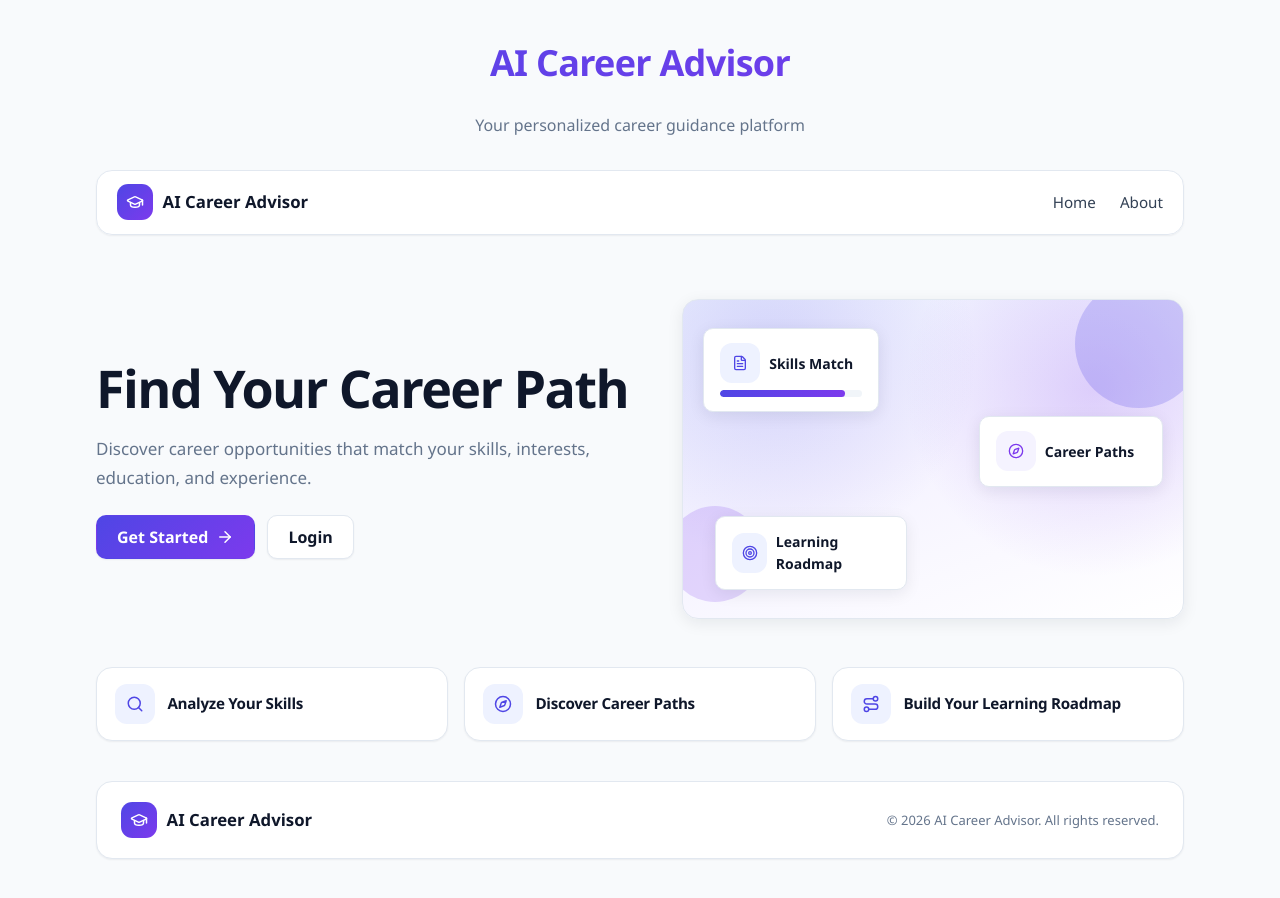
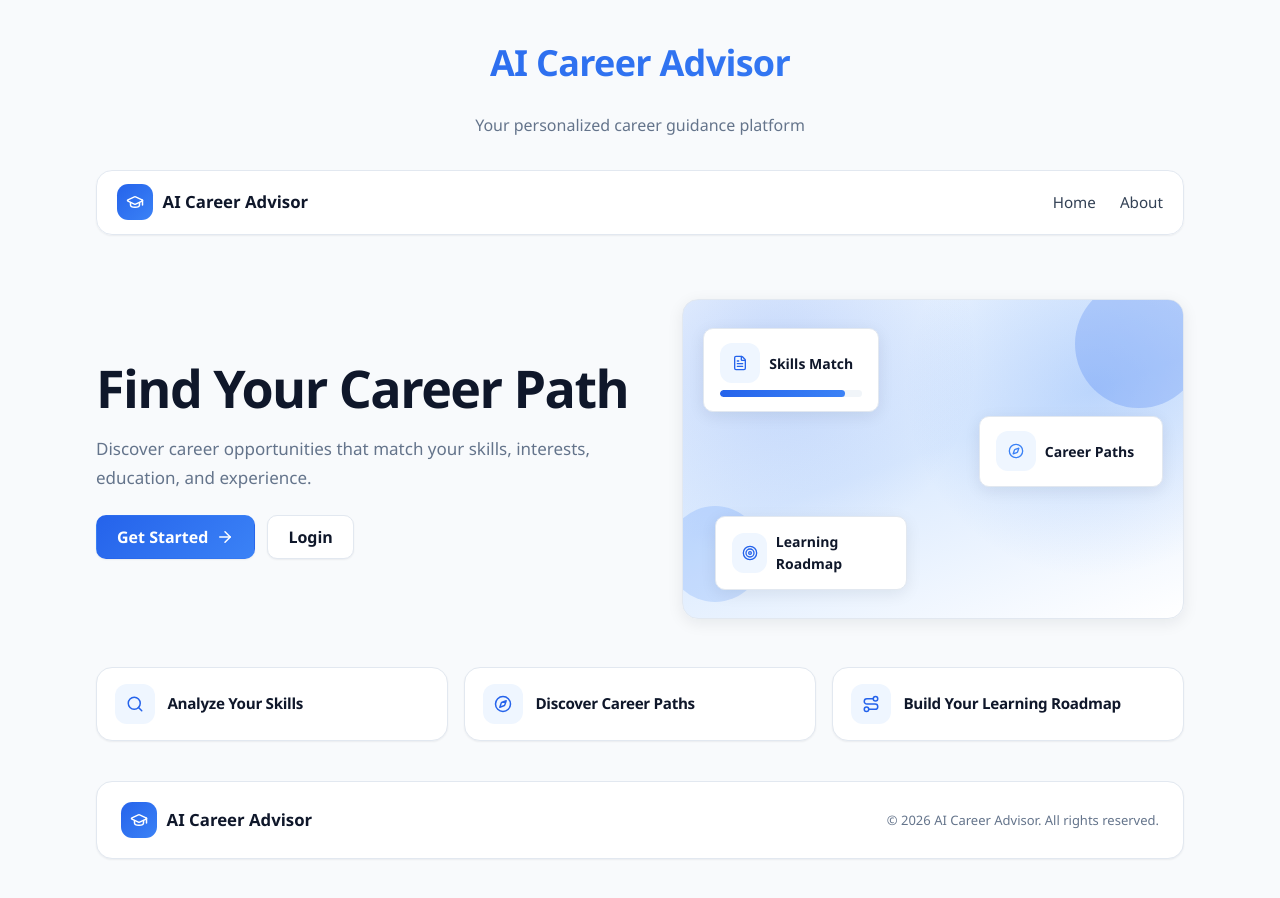
Before and after one commit to kannaki14/AI-Career-Advisor, a React app in the folder frontend/: page / in a window 1280 px wide. Built offline with nearby package versions, Linux system fonts and the light colour scheme; the HTML template or start-up script is replaced by a standard one.

Commit message:
Apply blue theme to frontend

```diff
--- a/frontend/src/index.css
+++ b/frontend/src/index.css
@@ -3,6 +3,7 @@
 /* ========================================
    Design tokens — AI Career Advisor
    ======================================== */
+
 :root {
   /* Surfaces */
   --color-bg: #f8fafc;
@@ -15,14 +16,16 @@
   --color-text-muted: #64748b;
   --color-text-inverse: #ffffff;
 
-  /* Accents — blue + purple */
-  --color-primary: #4f46e5;
-  --color-primary-hover: #4338ca;
-  --color-primary-soft: #eef2ff;
-  --color-accent: #7c3aed;
-  --color-accent-soft: #f5f3ff;
+  /* Accents — Professional Blue */
+  --color-primary: #2563eb;
+  --color-primary-hover: #1d4ed8;
+  --color-primary-soft: #eff6ff;
+
+  --color-accent: #3b82f6;
+  --color-accent-soft: #eff6ff;
+
   --color-border: #e2e8f0;
-  --color-border-focus: #818cf8;
+  --color-border-focus: #60a5fa;
 
   /* Feedback */
   --color-danger: #dc2626;
@@ -61,6 +64,7 @@
 
   /* Typography */
   --font-sans: 'Segoe UI', Roboto, 'Helvetica Neue', Arial, sans-serif;
+
   --font-size-xs: 0.8125rem;
   --font-size-sm: 0.875rem;
   --font-size-base: 1rem;
@@ -69,6 +73,7 @@
   --font-size-2xl: 1.5rem;
   --font-size-3xl: 1.875rem;
   --font-size-4xl: 2.25rem;
+
   --line-height-tight: 1.25;
   --line-height-normal: 1.55;
   --line-height-relaxed: 1.7;
@@ -76,17 +81,21 @@
   font-family: var(--font-sans);
   font-size: var(--font-size-base);
   line-height: var(--line-height-normal);
+
   color: var(--color-text);
   background-color: var(--color-bg);
+
   font-synthesis: none;
   text-rendering: optimizeLegibility;
   -webkit-font-smoothing: antialiased;
   -moz-osx-font-smoothing: grayscale;
 }
 
+
 /* ========================================
-   Reset & base
+   Reset & Base
    ======================================== */
+
 *,
 *::before,
 *::after {
@@ -101,6 +110,7 @@ body {
   margin: 0;
   min-width: 320px;
   min-height: 100vh;
+
   background-color: var(--color-bg);
   color: var(--color-text);
 }
@@ -108,9 +118,13 @@ body {
 #root {
   width: 100%;
   max-width: var(--container-xl);
+
   margin: 0 auto;
+
   min-height: 100svh;
+
   padding: var(--space-6) var(--space-4);
+
   display: flex;
   flex-direction: column;
 }
@@ -121,9 +135,11 @@ svg {
   max-width: 100%;
 }
 
+
 /* ========================================
    Typography
    ======================================== */
+
 h1,
 h2,
 h3,
@@ -131,10 +147,15 @@ h4,
 h5,
 h6 {
   font-family: var(--font-sans);
+
   font-weight: 650;
+
   line-height: var(--line-height-tight);
+
   color: var(--color-text-heading);
+
   margin: 0 0 var(--space-4);
+
   letter-spacing: -0.02em;
 }
 
@@ -152,7 +173,9 @@ h3 {
 
 p {
   margin: 0 0 var(--space-4);
+
   color: var(--color-text);
+
   max-width: 42rem;
 }
 
@@ -162,33 +185,48 @@ p:last-child {
 
 a {
   color: var(--color-primary);
+
   text-decoration: none;
+
   font-weight: 500;
+
   transition: color var(--transition);
 }
 
 a:hover {
-  color: var(--color-accent);
+  color: var(--color-primary-hover);
+
   text-decoration: underline;
 }
 
 a:focus-visible {
   outline: 2px solid var(--color-border-focus);
+
   outline-offset: 3px;
+
   border-radius: 2px;
 }
 
+
 /* ========================================
-   Layout — page sections
+   Layout — Page Sections
    ======================================== */
+
 section {
   width: 100%;
+
   max-width: var(--container-md);
+
   margin: 0 auto var(--space-8);
+
   padding: var(--space-8) var(--space-6);
+
   background-color: var(--color-surface);
+
   border: 1px solid var(--color-border);
+
   border-radius: var(--radius-lg);
+
   box-shadow: var(--shadow-sm);
 }
 
@@ -197,53 +235,85 @@ section > h2:first-child {
   margin-top: 0;
 }
 
-/* App shell branding above pages */
+
+/* ========================================
+   App Shell Branding
+   ======================================== */
+
 #root > div {
   width: 100%;
+
   display: flex;
+
   flex-direction: column;
+
   gap: var(--space-6);
+
   flex: 1;
 }
 
 #root > div > h1:first-child {
   margin-bottom: var(--space-1);
-  background: linear-gradient(135deg, var(--color-primary), var(--color-accent));
+
+  background: linear-gradient(
+    135deg,
+    var(--color-primary),
+    var(--color-accent)
+  );
+
   -webkit-background-clip: text;
+
   background-clip: text;
+
   color: transparent;
+
   text-align: center;
 }
 
 #root > div > p:first-of-type {
   margin: 0 auto var(--space-2);
+
   text-align: center;
+
   color: var(--color-text-muted);
+
   max-width: 36rem;
 }
 
+
 /* ========================================
-   Forms — base element styles
+   Forms — Base Element Styles
    ======================================== */
+
 form {
   display: flex;
+
   flex-direction: column;
+
   gap: var(--space-5);
+
   width: 100%;
+
   max-width: var(--container-sm);
+
   margin: var(--space-6) auto 0;
+
   text-align: left;
 }
 
 form > div {
   display: flex;
+
   flex-direction: column;
+
   gap: var(--space-2);
 }
 
 label {
   font-size: var(--font-size-sm);
+
   font-weight: 600;
+
   color: var(--color-text-heading);
 }
 
@@ -251,32 +321,47 @@ input,
 textarea,
 select {
   width: 100%;
+
   min-height: 2.75rem;
+
   padding: 0.7rem 0.9rem;
+
   font-family: inherit;
+
   font-size: var(--font-size-base);
+
   line-height: var(--line-height-normal);
+
   color: var(--color-text-heading);
+
   background-color: var(--color-surface);
+
   border: 1px solid var(--color-border);
+
   border-radius: var(--radius-md);
+
   box-shadow: var(--shadow-sm);
+
   transition:
     border-color var(--transition),
     box-shadow var(--transition),
     background-color var(--transition);
+
   appearance: none;
+
   -webkit-appearance: none;
 }
 
 textarea {
   min-height: 7rem;
+
   resize: vertical;
 }
 
 input::placeholder,
 textarea::placeholder {
   color: var(--color-text-muted);
+
   opacity: 1;
 }
 
@@ -290,8 +375,11 @@ input:focus,
 textarea:focus,
 select:focus {
   outline: none;
+
   border-color: var(--color-border-focus);
+
   box-shadow: 0 0 0 3px var(--color-primary-soft);
+
   background-color: var(--color-surface);
 }
 
@@ -300,29 +388,52 @@ textarea:disabled,
 select:disabled,
 button:disabled {
   opacity: 0.6;
+
   cursor: not-allowed;
 }
 
+
 /* ========================================
-   Buttons — base element styles
+   Buttons — Base Element Styles
    ======================================== */
+
 button {
   display: inline-flex;
+
   align-items: center;
+
   justify-content: center;
+
   gap: var(--space-2);
+
   min-height: 2.75rem;
+
   padding: 0.7rem 1.25rem;
+
   font-family: inherit;
+
   font-size: var(--font-size-base);
+
   font-weight: 600;
+
   line-height: 1.2;
+
   color: var(--color-text-inverse);
-  background: linear-gradient(135deg, var(--color-primary), var(--color-accent));
+
+  background: linear-gradient(
+    135deg,
+    var(--color-primary),
+    var(--color-accent)
+  );
+
   border: none;
+
   border-radius: var(--radius-md);
+
   box-shadow: var(--shadow-sm);
+
   cursor: pointer;
+
   transition:
     background var(--transition),
     box-shadow var(--transition),
@@ -330,7 +441,12 @@ button {
 }
 
 button:hover:not(:disabled) {
-  background: linear-gradient(135deg, var(--color-primary-hover), #6d28d9);
+  background: linear-gradient(
+    135deg,
+    var(--color-primary-hover),
+    #2563eb
+  );
+
   box-shadow: var(--shadow-md);
 }
 
@@ -340,15 +456,19 @@ button:active:not(:disabled) {
 
 button:focus-visible {
   outline: 2px solid var(--color-border-focus);
+
   outline-offset: 3px;
 }
 
+
 /* ========================================
-   Lists & misc
+   Lists & Misc
    ======================================== */
+
 ul,
 ol {
   margin: 0 0 var(--space-4);
+
   padding-left: 1.25rem;
 }
 
@@ -356,9 +476,11 @@ li {
   margin-bottom: var(--space-2);
 }
 
+
 /* ========================================
    Responsive
    ======================================== */
+
 @media (max-width: 768px) {
   #root {
     padding: var(--space-4) var(--space-3);
@@ -366,12 +488,15 @@ li {
 
   section {
     padding: var(--space-6) var(--space-4);
+
     margin-bottom: var(--space-6);
+
     border-radius: var(--radius-md);
   }
 
   form {
     margin-top: var(--space-5);
+
     gap: var(--space-4);
   }
 
@@ -380,6 +505,7 @@ li {
   select,
   button {
     min-height: 3rem;
+
     font-size: 1rem;
   }
 }
@@ -391,6 +517,7 @@ li {
 
   section {
     padding: var(--space-5) var(--space-3);
+
     border-radius: var(--radius-sm);
   }
 
@@ -409,9 +536,11 @@ li {
   }
 }
 
+
 /* ========================================
-   Reduced motion
+   Reduced Motion
    ======================================== */
+
 @media (prefers-reduced-motion: reduce) {
   *,
   *::before,
--- a/frontend/src/pages/Home.jsx
+++ b/frontend/src/pages/Home.jsx
@@ -32,6 +32,7 @@ const styles = {
     flexDirection: 'column',
     gap: '2.5rem',
   },
+
   resetSection: {
     width: '100%',
     maxWidth: '100%',
@@ -42,6 +43,7 @@ const styles = {
     borderRadius: 0,
     boxShadow: 'none',
   },
+
   navbar: {
     display: 'flex',
     alignItems: 'center',
@@ -57,6 +59,7 @@ const styles = {
     zIndex: 50,
     backdropFilter: 'blur(10px)',
   },
+
   brand: {
     display: 'inline-flex',
     alignItems: 'center',
@@ -66,6 +69,7 @@ const styles = {
     color: 'var(--color-text-heading)',
     textDecoration: 'none',
   },
+
   brandIcon: {
     display: 'inline-flex',
     alignItems: 'center',
@@ -73,25 +77,30 @@ const styles = {
     width: '2.25rem',
     height: '2.25rem',
     borderRadius: '0.7rem',
-    background: 'linear-gradient(135deg, var(--color-primary), var(--color-accent))',
+    background:
+      'linear-gradient(135deg, var(--color-primary), var(--color-accent))',
     color: '#fff',
   },
+
   navDesktop: {
     display: 'flex',
     alignItems: 'center',
     gap: '1.5rem',
   },
+
   navLink: {
     color: 'var(--color-text)',
     fontWeight: 500,
     fontSize: '0.95rem',
     textDecoration: 'none',
   },
+
   navActions: {
     display: 'flex',
     alignItems: 'center',
     gap: '0.65rem',
   },
+
   menuButton: {
     display: 'inline-flex',
     alignItems: 'center',
@@ -114,6 +123,7 @@ const styles = {
     cursor: 'pointer',
     lineHeight: 1,
   },
+
   mobilePanel: {
     display: 'flex',
     flexDirection: 'column',
@@ -128,6 +138,7 @@ const styles = {
     borderRadius: 'var(--radius-lg)',
     boxShadow: 'var(--shadow-md)',
   },
+
   mobileNavLink: {
     color: 'var(--color-text)',
     fontWeight: 500,
@@ -138,6 +149,7 @@ const styles = {
     width: '100%',
     boxSizing: 'border-box',
   },
+
   hero: {
     display: 'grid',
     gridTemplateColumns: '1.05fr 0.95fr',
@@ -145,11 +157,13 @@ const styles = {
     alignItems: 'center',
     padding: '1.5rem 0 0.5rem',
   },
+
   heroCopy: {
     display: 'flex',
     flexDirection: 'column',
     gap: '1.15rem',
   },
+
   heroTitle: {
     margin: 0,
     fontSize: 'clamp(2rem, 4.5vw, 3.25rem)',
@@ -157,6 +171,7 @@ const styles = {
     letterSpacing: '-0.03em',
     color: 'var(--color-text-heading)',
   },
+
   heroText: {
     margin: 0,
     maxWidth: '32rem',
@@ -164,23 +179,27 @@ const styles = {
     fontSize: '1.0625rem',
     lineHeight: 1.7,
   },
+
   heroActions: {
     display: 'flex',
     flexWrap: 'wrap',
     gap: '0.75rem',
     marginTop: '0.25rem',
   },
+
+  /* BLUE HERO VISUAL */
   heroVisual: {
     position: 'relative',
     minHeight: '20rem',
     borderRadius: 'var(--radius-lg)',
     background:
-      'radial-gradient(circle at 18% 18%, rgba(79, 70, 229, 0.18), transparent 42%), radial-gradient(circle at 82% 28%, rgba(124, 58, 237, 0.2), transparent 40%), linear-gradient(160deg, #eef2ff 0%, #f5f3ff 48%, #ffffff 100%)',
+      'radial-gradient(circle at 18% 18%, rgba(37, 99, 235, 0.18), transparent 42%), radial-gradient(circle at 82% 28%, rgba(59, 130, 246, 0.2), transparent 40%), linear-gradient(160deg, #eff6ff 0%, #dbeafe 48%, #ffffff 100%)',
     border: '1px solid var(--color-border)',
     boxShadow: 'var(--shadow-md)',
     overflow: 'hidden',
     padding: '1.5rem',
   },
+
   floatCard: {
     position: 'absolute',
     background: 'var(--color-surface)',
@@ -189,10 +208,12 @@ const styles = {
     boxShadow: 'var(--shadow-md)',
     padding: '0.9rem 1rem',
   },
+
   orb: {
     position: 'absolute',
     borderRadius: '50%',
   },
+
   iconWrap: {
     display: 'inline-flex',
     alignItems: 'center',
@@ -203,11 +224,13 @@ const styles = {
     background: 'var(--color-primary-soft)',
     color: 'var(--color-primary)',
   },
+
   valueGrid: {
     display: 'grid',
     gridTemplateColumns: 'repeat(3, minmax(0, 1fr))',
     gap: '1rem',
   },
+
   valueItem: {
     display: 'flex',
     alignItems: 'center',
@@ -218,6 +241,7 @@ const styles = {
     borderRadius: 'var(--radius-lg)',
     boxShadow: 'var(--shadow-sm)',
   },
+
   valueTitle: {
     margin: 0,
     fontSize: '0.95rem',
@@ -225,6 +249,7 @@ const styles = {
     color: 'var(--color-text-heading)',
     lineHeight: 1.3,
   },
+
   footer: {
     display: 'flex',
     flexWrap: 'wrap',
@@ -237,6 +262,7 @@ const styles = {
     borderRadius: 'var(--radius-lg)',
     boxShadow: 'var(--shadow-sm)',
   },
+
   copyright: {
     margin: 0,
     fontSize: '0.8125rem',
@@ -277,17 +303,29 @@ function Navbar({ isCompact, menuOpen, setMenuOpen }) {
   return (
     <>
       <header style={navbarStyle}>
-        <a href="#top" style={brandStyle} onClick={() => setMenuOpen(false)}>
-          <span style={{ ...styles.brandIcon, flexShrink: 0 }} aria-hidden="true">
+        <a
+          href="#top"
+          style={brandStyle}
+          onClick={() => setMenuOpen(false)}
+        >
+          <span
+            style={{ ...styles.brandIcon, flexShrink: 0 }}
+            aria-hidden="true"
+          >
             <GraduationCap size={18} />
           </span>
+
           AI Career Advisor
         </a>
 
         {!isCompact && (
           <nav style={styles.navDesktop} aria-label="Primary">
             {navLinks.map((item) => (
-              <a key={item.href} href={item.href} style={styles.navLink}>
+              <a
+                key={item.href}
+                href={item.href}
+                style={styles.navLink}
+              >
                 {item.label}
               </a>
             ))}
@@ -328,6 +366,7 @@ function Navbar({ isCompact, menuOpen, setMenuOpen }) {
 function HeroVisual() {
   return (
     <div style={styles.heroVisual} aria-hidden="true">
+      {/* BLUE TOP-RIGHT CIRCLE */}
       <div
         style={{
           ...styles.orb,
@@ -335,9 +374,11 @@ function HeroVisual() {
           height: '8rem',
           top: '-1.25rem',
           right: '-1.25rem',
-          background: 'rgba(79, 70, 229, 0.22)',
+          background: 'rgba(37, 99, 235, 0.22)',
         }}
       />
+
+      {/* BLUE BOTTOM-LEFT CIRCLE */}
       <div
         style={{
           ...styles.orb,
@@ -345,19 +386,41 @@ function HeroVisual() {
           height: '6rem',
           bottom: '1rem',
           left: '-1rem',
-          background: 'rgba(124, 58, 237, 0.18)',
+          background: 'rgba(59, 130, 246, 0.18)',
         }}
       />
 
-      <div style={{ ...styles.floatCard, top: '1.75rem', left: '1.25rem', width: '11rem' }}>
-        <div style={{ display: 'flex', alignItems: 'center', gap: '0.55rem', marginBottom: '0.4rem' }}>
+      {/* SKILLS MATCH CARD */}
+      <div
+        style={{
+          ...styles.floatCard,
+          top: '1.75rem',
+          left: '1.25rem',
+          width: '11rem',
+        }}
+      >
+        <div
+          style={{
+            display: 'flex',
+            alignItems: 'center',
+            gap: '0.55rem',
+            marginBottom: '0.4rem',
+          }}
+        >
           <span style={styles.iconWrap}>
             <FileText size={16} />
           </span>
-          <strong style={{ fontSize: '0.875rem', color: 'var(--color-text-heading)' }}>
+
+          <strong
+            style={{
+              fontSize: '0.875rem',
+              color: 'var(--color-text-heading)',
+            }}
+          >
             Skills Match
           </strong>
         </div>
+
         <div
           style={{
             height: '0.45rem',
@@ -371,14 +434,29 @@ function HeroVisual() {
               width: '88%',
               height: '100%',
               borderRadius: '9999px',
-              background: 'linear-gradient(90deg, var(--color-primary), var(--color-accent))',
+              background:
+                'linear-gradient(90deg, var(--color-primary), var(--color-accent))',
             }}
           />
         </div>
       </div>
 
-      <div style={{ ...styles.floatCard, top: '7.25rem', right: '1.25rem', width: '11.5rem' }}>
-        <div style={{ display: 'flex', alignItems: 'center', gap: '0.55rem' }}>
+      {/* CAREER PATHS CARD */}
+      <div
+        style={{
+          ...styles.floatCard,
+          top: '7.25rem',
+          right: '1.25rem',
+          width: '11.5rem',
+        }}
+      >
+        <div
+          style={{
+            display: 'flex',
+            alignItems: 'center',
+            gap: '0.55rem',
+          }}
+        >
           <span
             style={{
               ...styles.iconWrap,
@@ -388,18 +466,44 @@ function HeroVisual() {
           >
             <Compass size={16} />
           </span>
-          <strong style={{ fontSize: '0.875rem', color: 'var(--color-text-heading)' }}>
+
+          <strong
+            style={{
+              fontSize: '0.875rem',
+              color: 'var(--color-text-heading)',
+            }}
+          >
             Career Paths
           </strong>
         </div>
       </div>
 
-      <div style={{ ...styles.floatCard, bottom: '1.75rem', left: '2rem', width: '12rem' }}>
-        <div style={{ display: 'flex', alignItems: 'center', gap: '0.55rem' }}>
+      {/* LEARNING ROADMAP CARD */}
+      <div
+        style={{
+          ...styles.floatCard,
+          bottom: '1.75rem',
+          left: '2rem',
+          width: '12rem',
+        }}
+      >
+        <div
+          style={{
+            display: 'flex',
+            alignItems: 'center',
+            gap: '0.55rem',
+          }}
+        >
           <span style={styles.iconWrap}>
             <Target size={16} />
           </span>
-          <strong style={{ fontSize: '0.875rem', color: 'var(--color-text-heading)' }}>
+
+          <strong
+            style={{
+              fontSize: '0.875rem',
+              color: 'var(--color-text-heading)',
+            }}
+          >
             Learning Roadmap
           </strong>
         </div>
@@ -410,8 +514,11 @@ function HeroVisual() {
 
 function Home() {
   const [menuOpen, setMenuOpen] = useState(false);
+
   const [layout, setLayout] = useState(() =>
-    typeof window !== 'undefined' ? getLayoutMode(window.innerWidth) : 'desktop'
+    typeof window !== 'undefined'
+      ? getLayoutMode(window.innerWidth)
+      : 'desktop'
   );
 
   const isCompact = layout !== 'desktop';
@@ -419,68 +526,106 @@ function Home() {
   useEffect(() => {
     const onResize = () => {
       const next = getLayoutMode(window.innerWidth);
+
       setLayout(next);
-      if (next === 'desktop') setMenuOpen(false);
+
+      if (next === 'desktop') {
+        setMenuOpen(false);
+      }
     };
 
     onResize();
+
     window.addEventListener('resize', onResize);
+
     return () => window.removeEventListener('resize', onResize);
   }, []);
 
   const heroLayout = {
     ...styles.hero,
     ...(layout !== 'desktop'
-      ? { gridTemplateColumns: '1fr', gap: '1.5rem', paddingTop: '0.75rem' }
+      ? {
+          gridTemplateColumns: '1fr',
+          gap: '1.5rem',
+          paddingTop: '0.75rem',
+        }
       : {}),
   };
 
   const valueLayout = {
     ...styles.valueGrid,
-    ...(layout === 'mobile' ? { gridTemplateColumns: '1fr' } : {}),
+    ...(layout === 'mobile'
+      ? {
+          gridTemplateColumns: '1fr',
+        }
+      : {}),
   };
 
   const footerLayout = {
     ...styles.footer,
     ...(layout === 'mobile'
-      ? { flexDirection: 'column', alignItems: 'flex-start' }
+      ? {
+          flexDirection: 'column',
+          alignItems: 'flex-start',
+        }
       : {}),
   };
 
   return (
     <div id="top" style={styles.page}>
-      <Navbar isCompact={isCompact} menuOpen={menuOpen} setMenuOpen={setMenuOpen} />
+      <Navbar
+        isCompact={isCompact}
+        menuOpen={menuOpen}
+        setMenuOpen={setMenuOpen}
+      />
 
-      <section style={{ ...styles.resetSection, ...heroLayout }} aria-labelledby="hero-heading">
+      <section
+        style={{
+          ...styles.resetSection,
+          ...heroLayout,
+        }}
+        aria-labelledby="hero-heading"
+      >
         <div style={styles.heroCopy}>
           <h1 id="hero-heading" style={styles.heroTitle}>
             Find Your Career Path
           </h1>
+
           <p style={styles.heroText}>
-            Discover career opportunities that match your skills, interests, education, and
-            experience.
+            Discover career opportunities that match your skills,
+            interests, education, and experience.
           </p>
+
           <div style={styles.heroActions}>
             <Link to="/register" className="btn btn--primary">
               Get Started
               <ArrowRight size={18} />
             </Link>
+
             <Link to="/login" className="btn btn--outline">
               Login
             </Link>
           </div>
         </div>
+
         <HeroVisual />
       </section>
 
-      <section id="about" style={styles.resetSection} aria-label="What you can do">
+      <section
+        id="about"
+        style={styles.resetSection}
+        aria-label="What you can do"
+      >
         <div style={valueLayout}>
           {valueItems.map(({ icon: Icon, title }) => (
             <article key={title} style={styles.valueItem}>
               <span style={styles.iconWrap}>
                 <Icon size={18} />
               </span>
-              <h2 style={styles.valueTitle}>{title}</h2>
+
+              <h2 style={styles.valueTitle}>
+                {title}
+              </h2>
             </article>
           ))}
         </div>
@@ -491,8 +636,10 @@ function Home() {
           <span style={styles.brandIcon} aria-hidden="true">
             <GraduationCap size={18} />
           </span>
+
           AI Career Advisor
         </div>
+
         <p style={styles.copyright}>
           © {new Date().getFullYear()} AI Career Advisor. All rights reserved.
         </p>
```
